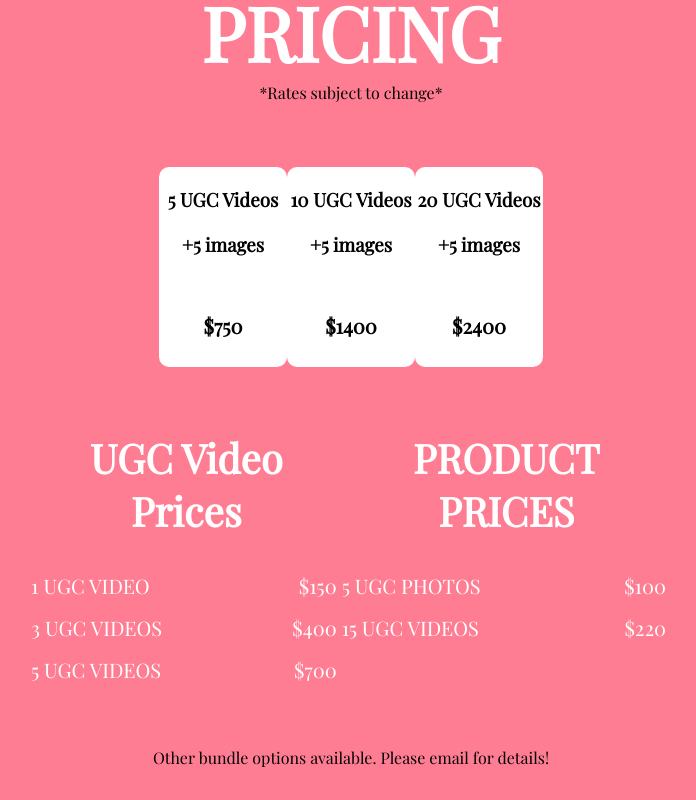
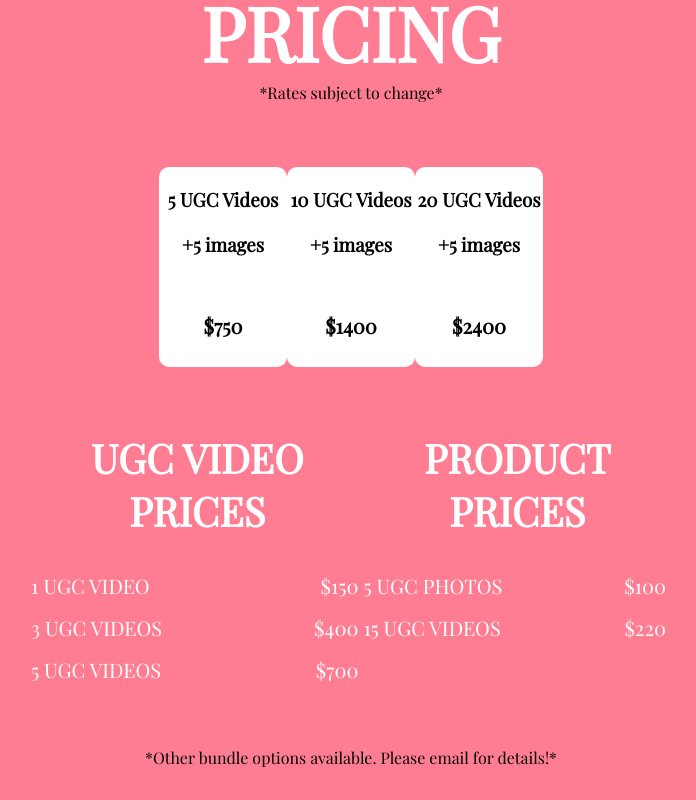
Before and after one commit to Marsallis/Marianna-Portfolio, a React (Create React App) app: page / in a window 1280 px wide. Shown: the part 7292-8092 px from the top of the page, without its empty margins (289-985 px from the left). Built offline with nearby package versions, Linux system fonts and the light colour scheme; a web font is replaced by a local one.

Commit message:
fixed capatilization and some texts for client satisfaction

```diff
--- a/src/components/Prices.jsx
+++ b/src/components/Prices.jsx
@@ -32,7 +32,7 @@ const Prices = () => {
             </div>
             <div className="single_media_pricing">
                 <div>
-                    <h3>UGC Video Prices</h3>
+                    <h3>UGC VIDEO PRICES</h3>
                     <div className="pricing_list">
                         <p>1 UGC VIDEO</p>
                         <p>$150</p>
@@ -59,7 +59,7 @@ const Prices = () => {
                 </div>
             </div>
             <div className="disclaimer">
-                <p>Other bundle options available. Please email for details!</p>
+                <p>*Other bundle options available. Please email for details!*</p>
             </div>
         </div>
     )
```
